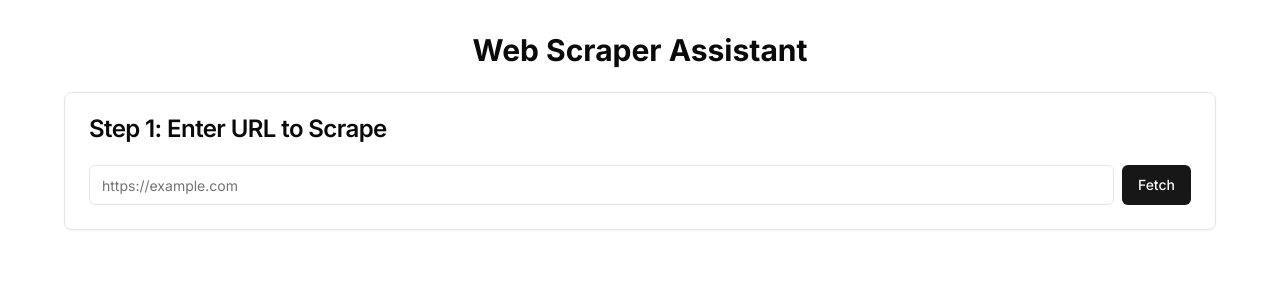
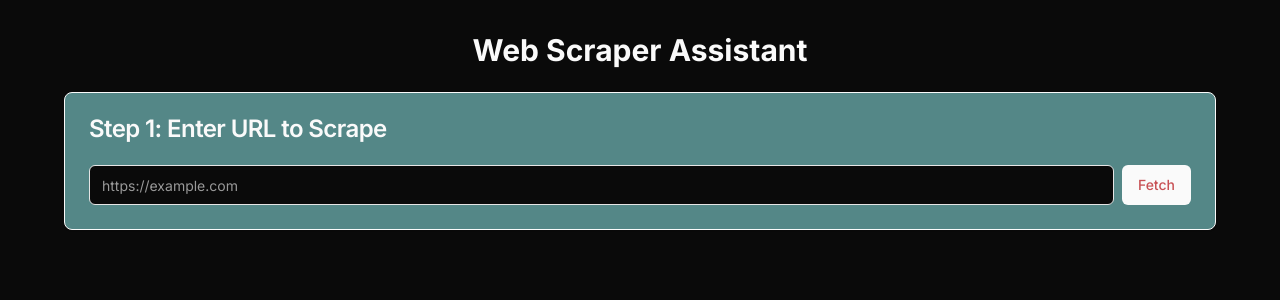
Before and after one commit to JacKaL37/SkellyScrape, a Next.js app: page / in a window 1280 px wide. Shown: the top 300 px of the page. Built offline with nearby package versions, Linux system fonts and the light colour scheme.

Commit message:
some styling

```diff
--- a/app/globals.css
+++ b/app/globals.css
@@ -2,8 +2,36 @@
 @tailwind components;
 @tailwind utilities;
 
+/* Color Palette */
+:root {
+  /* Teal Colors */
+  --teal-main: 180 23% 63%;
+  --teal-light-1: 180 23% 73%;
+  --teal-light-2: 180 23% 83%;
+  --teal-dark-1: 180 23% 53%;
+  --teal-dark-2: 180 23% 43%;
+
+  /* Reddish Colors */
+  --reddish-main: 358 52% 55%;
+  --reddish-light-1: 358 52% 65%;
+  --reddish-light-2: 358 52% 75%;
+  --reddish-dark-1: 358 52% 45%;
+  --reddish-dark-2: 358 52% 35%;
+
+  /* Basic Colors */
+  --black: 0 0% 3.9%;
+  --white: 0 0% 98%;
+  --gray-light: 0 0% 89.8%;
+  --gray-medium: 0 0% 45.1%;
+  --gray-dark: 0 0% 14.9%;
+}
+
 body {
   font-family: Arial, Helvetica, sans-serif;
+}
+
+a {
+  color: var(--reddish-light-2)
 }
 
 @layer utilities {
@@ -14,59 +42,60 @@ body {
 
 @layer base {
   :root {
-    --background: 0 0% 100%;
-    --foreground: 0 0% 3.9%;
-    --card: 0 0% 100%;
-    --card-foreground: 0 0% 3.9%;
+    --background: var(--black);
+    --foreground: var(--white);
+    --card: var(--teal-dark-2);
+    --card-foreground: var(--white);
     --popover: 0 0% 100%;
-    --popover-foreground: 0 0% 3.9%;
-    --primary: 0 0% 9%;
-    --primary-foreground: 0 0% 98%;
-    --secondary: 0 0% 96.1%;
-    --secondary-foreground: 0 0% 9%;
-    --muted: 0 0% 96.1%;
-    --muted-foreground: 0 0% 45.1%;
-    --accent: 0 0% 96.1%;
-    --accent-foreground: 0 0% 9%;
+    --popover-foreground: var(--black);
+    --primary: var(--white);
+    --primary-foreground: var(--reddish-main);
+    --secondary: var(--gray-dark);
+    --secondary-foreground: 0 0% 96.1%;
+    --muted: var(--gray-medium);
+    --muted-foreground: 0 0% 60.1%;
+    --accent: var(--gray-dark);
+    --accent-foreground: var(--gray-dark);
     --destructive: 0 84.2% 60.2%;
-    --destructive-foreground: 0 0% 98%;
-    --border: 0 0% 89.8%;
-    --input: 0 0% 89.8%;
-    --ring: 0 0% 3.9%;
+    --destructive-foreground: var(--white);
+    --border: var(--white);
+    --input: var(--gray-light);
+    --ring: var(--black);
     --chart-1: 12 76% 61%;
     --chart-2: 173 58% 39%;
     --chart-3: 197 37% 24%;
     --chart-4: 43 74% 66%;
     --chart-5: 27 87% 67%;
     --radius: 0.5rem;
-    --sidebar-background: 0 0% 98%;
+    --sidebar-background: var(--white);
     --sidebar-foreground: 240 5.3% 26.1%;
     --sidebar-primary: 240 5.9% 10%;
-    --sidebar-primary-foreground: 0 0% 98%;
+    --sidebar-primary-foreground: var(--white);
     --sidebar-accent: 240 4.8% 95.9%;
     --sidebar-accent-foreground: 240 5.9% 10%;
     --sidebar-border: 220 13% 91%;
     --sidebar-ring: 217.2 91.2% 59.8%;
   }
+
   .dark {
-    --background: 0 0% 3.9%;
-    --foreground: 0 0% 98%;
-    --card: 0 0% 3.9%;
-    --card-foreground: 0 0% 98%;
-    --popover: 0 0% 3.9%;
-    --popover-foreground: 0 0% 98%;
-    --primary: 0 0% 98%;
-    --primary-foreground: 0 0% 9%;
-    --secondary: 0 0% 14.9%;
-    --secondary-foreground: 0 0% 98%;
-    --muted: 0 0% 14.9%;
+    --background: var(--black);
+    --foreground: var(--white);
+    --card: var(--black);
+    --card-foreground: var(--white);
+    --popover: var(--black);
+    --popover-foreground: var(--white);
+    --primary: var(--white);
+    --primary-foreground: var(--gray-dark);
+    --secondary: var(--gray-dark);
+    --secondary-foreground: var(--white);
+    --muted: var(--gray-dark);
     --muted-foreground: 0 0% 63.9%;
-    --accent: 0 0% 14.9%;
-    --accent-foreground: 0 0% 98%;
+    --accent: var(--gray-dark);
+    --accent-foreground: var(--white);
     --destructive: 0 62.8% 30.6%;
-    --destructive-foreground: 0 0% 98%;
-    --border: 0 0% 14.9%;
-    --input: 0 0% 14.9%;
+    --destructive-foreground: var(--white);
+    --border: var(--gray-dark);
+    --input: var(--gray-dark);
     --ring: 0 0% 83.1%;
     --chart-1: 220 70% 50%;
     --chart-2: 160 60% 45%;
--- a/app/page.tsx
+++ b/app/page.tsx
@@ -31,7 +31,7 @@ export default function WebScraper() {
     setLoading(true)
     try {
       const { content, extractedLinks } = await fetchUrlContent(url)
-      setLinks(extractedLinks.map((link) => ({ url: link, checked: true })))
+      setLinks(extractedLinks.map((link) => ({ url: link, checked: false })))
       setInitialFetchDone(true)
     } catch (error) {
       console.error("Error fetching URL:", error)
@@ -196,7 +196,7 @@ export default function WebScraper() {
               </div>
             </CardHeader>
             <CardContent>
-              <div className="max-h-[400px] overflow-y-auto border rounded-md p-4">
+              <div className="max-h-[400px] overflow-y-auto border bg-background rounded-md p-4">
                 {links.length > 0 ? (
                   <ul className="space-y-2">
                     {links.map((link, index) => (
--- a/components/results-table.tsx
+++ b/components/results-table.tsx
@@ -23,7 +23,7 @@ export default function ResultsTable({ results }: ResultsTableProps) {
     <div className="border rounded-md overflow-x-auto">
       <Table>
         <TableHeader>
-          <TableRow>
+          <TableRow className="bg-background">
             {headers.map((header) => (
               <TableHead key={header} className="whitespace-nowrap">
                 {header}
@@ -33,7 +33,7 @@ export default function ResultsTable({ results }: ResultsTableProps) {
         </TableHeader>
         <TableBody>
           {results.map((row, rowIndex) => (
-            <TableRow key={rowIndex}>
+            <TableRow className="bg-background" key={rowIndex}>
               {headers.map((header) => (
                 <TableCell key={`${rowIndex}-${header}`} className="max-w-[300px] truncate">
                   {header === "url" ? (
```
Also changed, not shown: 1 other file (tests, documents, lock files or other folders).
